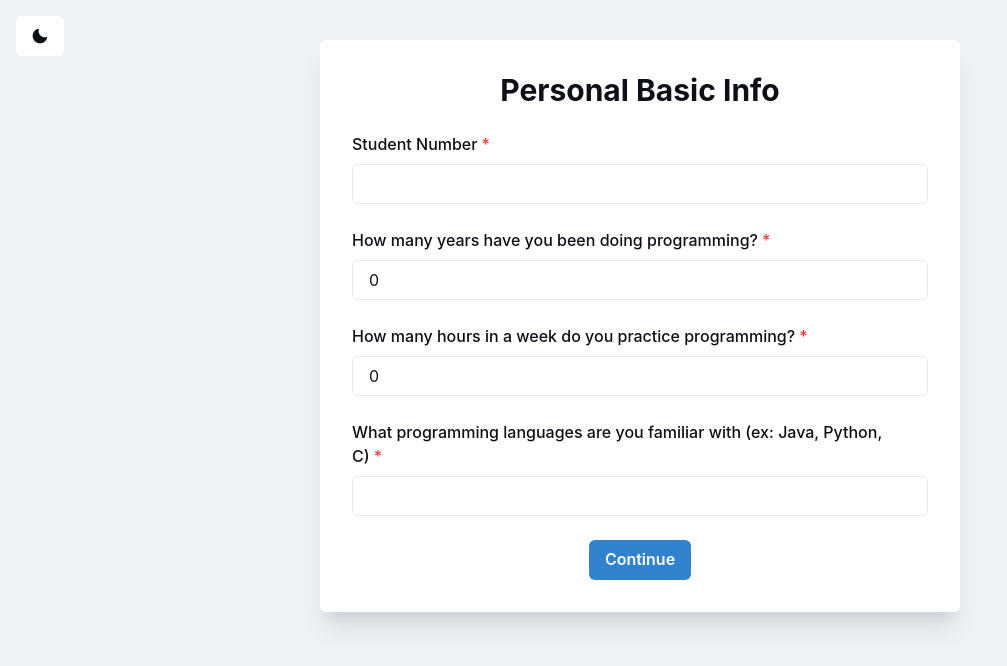
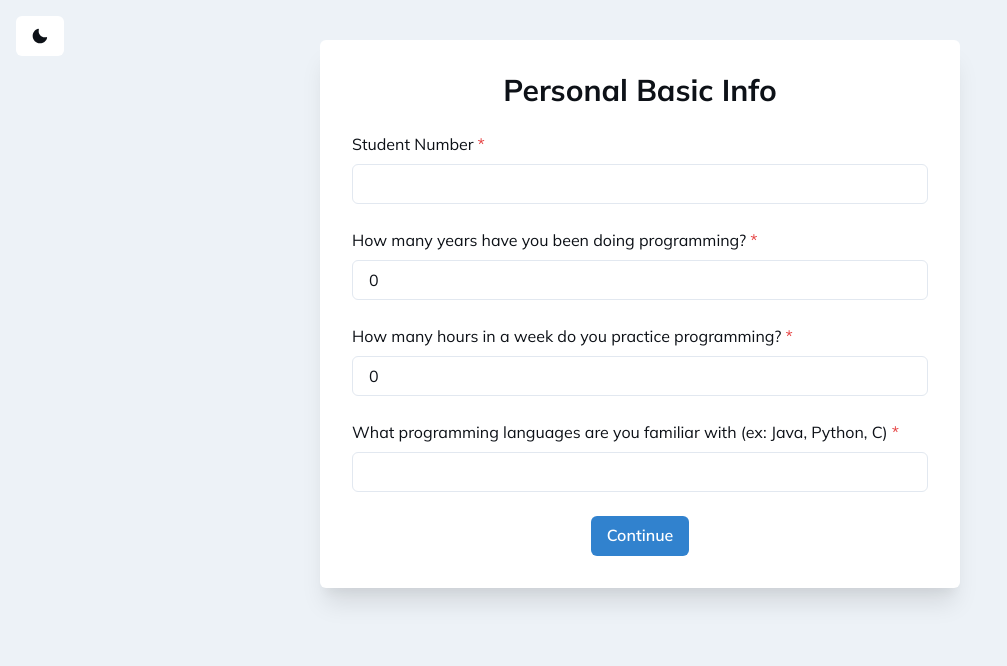
Before and after one commit to teknologi-umum/spectator, a React (Vite) app in the folder frontend/: page / in a window 1280 px wide. Shown: the top 666 px of the page, without its empty margins (0-1007 px from the left). Built offline with nearby package versions, Linux system fonts and the light colour scheme; a web font is replaced by a local one.

Commit message:
chore: solve fonts

```diff
--- a/frontend/src/components/CodingTest/EditorTheme.ts
+++ b/frontend/src/components/CodingTest/EditorTheme.ts
@@ -1,6 +1,6 @@
 import { EditorView } from "@codemirror/view";
 import { tags, HighlightStyle } from "@codemirror/highlight";
-import theme from "@/styles/themes"
+import theme from "@/styles/themes";
 
 export function getHighlightTheme(mode: "dark" | "light") {
   const isDarkMode = mode === "dark";
--- a/frontend/src/components/ThemeButton.tsx
+++ b/frontend/src/components/ThemeButton.tsx
@@ -4,8 +4,6 @@ import { Box, Button, Flex, Select, useColorMode, useColorModeValue } from "@cha
 interface ThemeButtonProps {
   position: "fixed" | "relative";
 }
-
-const THEME = ['light', 'dark', 'darker']
 
 export default function ThemeButton({ position }: ThemeButtonProps) {
   const { colorMode, toggleColorMode } = useColorMode();
--- a/frontend/src/styles/themes.ts
+++ b/frontend/src/styles/themes.ts
@@ -1,13 +1,11 @@
-import { extendTheme } from "@chakra-ui/react"
+import { extendTheme } from "@chakra-ui/react";
 
 const theme = extendTheme({
   initialColorMode: "light",
   useSystemColorMode: true,
   fonts: {
-    fonts: {
-      heading: "Mulish",
-      body: "Mulish"
-    },
+    heading: "Mulish",
+    body: "Mulish"
   },
   colors: {
     white: "#FFFFFF",
@@ -20,7 +18,7 @@ const theme = extendTheme({
       400: "#A0AEC0",
       300: "#CBD5E0",
       200: "#E2E8F0",
-      100: "#EDF2F7",
+      100: "#EDF2F7"
     },
     blue: {
       700: "#2C5282",
@@ -41,6 +39,6 @@ const theme = extendTheme({
       300: "#F6AD55"
     }
   }
-})
+});
 
-export default theme
+export default theme;
```
Also changed, not shown: frontend/src/main.tsx (+1 -17 lines).
